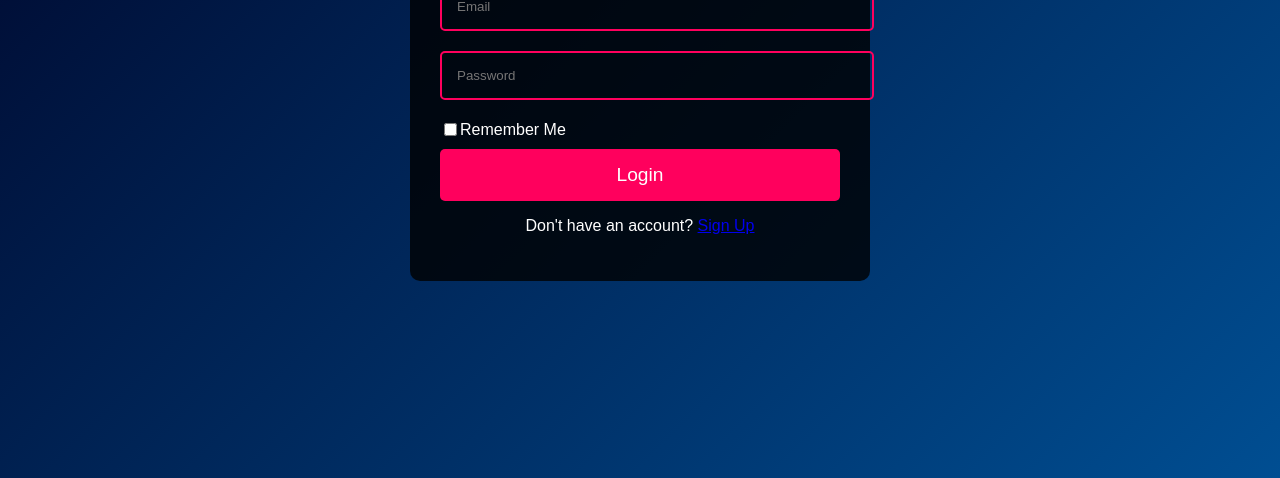
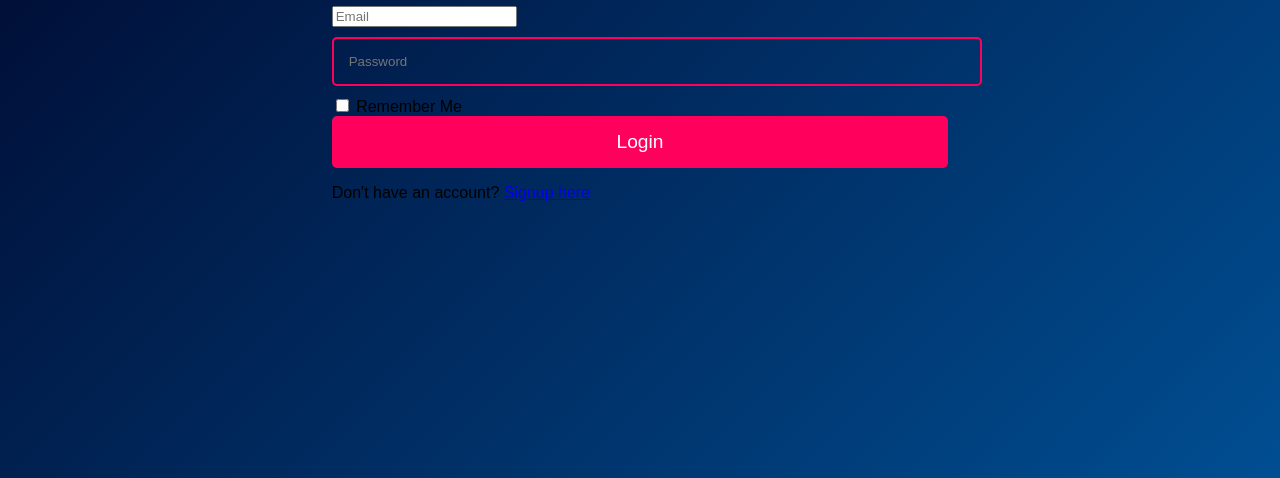
Before and after one commit to Yuokbgf/Yuokbgf.github.io, a plain HTML site: page login.html in a window 1280 px wide. Shown: the part 322-800 px from the top of the page. Drawn offline with Linux system fonts and the light colour scheme; sample sign-in values are in the browser's storage.

Commit message:
Update login.html

```diff
--- a/login.html
+++ b/login.html
@@ -7,18 +7,18 @@
     <link rel="stylesheet" href="styles.css">
 </head>
 <body>
-    <div class="login-container">
+    <div class="auth-form">
         <h2>Login</h2>
-        <input type="text" id="login-email" placeholder="Email">
-        <input type="password" id="login-password" placeholder="Password">
-        <div class="remember-me">
+        <input type="email" id="login-email" placeholder="Email" required>
+        <input type="password" id="login-password" placeholder="Password" required>
+        <label>
             <input type="checkbox" id="remember-me"> Remember Me
-        </div>
+        </label>
         <button onclick="login()">Login</button>
-        <p id="login-message"></p>
-        <p>Don't have an account? <a href="signup.html">Sign Up</a></p>
+        <p>Don't have an account? <a href="signup.html">Signup here</a></p>
     </div>
 
+    <!-- Script for login functionality -->
     <script src="auth.js"></script>
 </body>
 </html>
```
